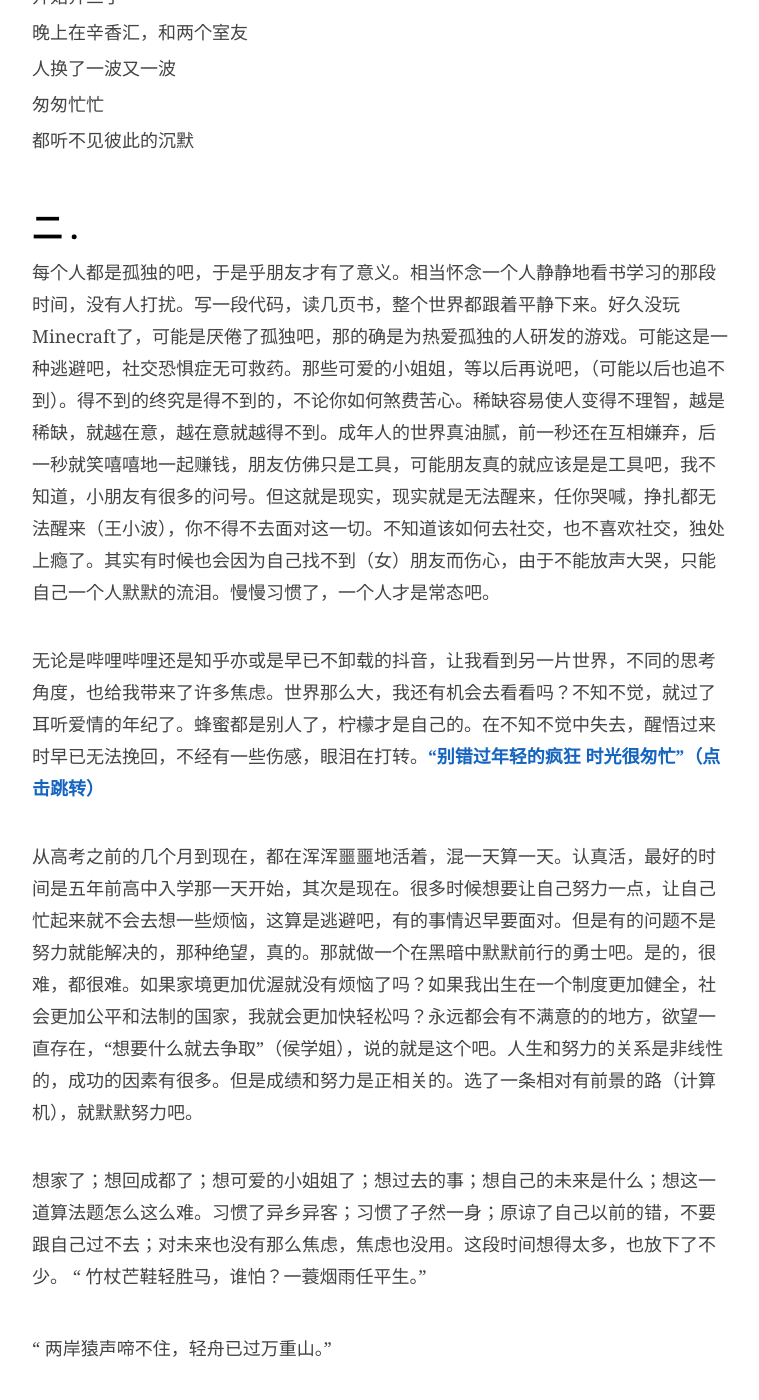
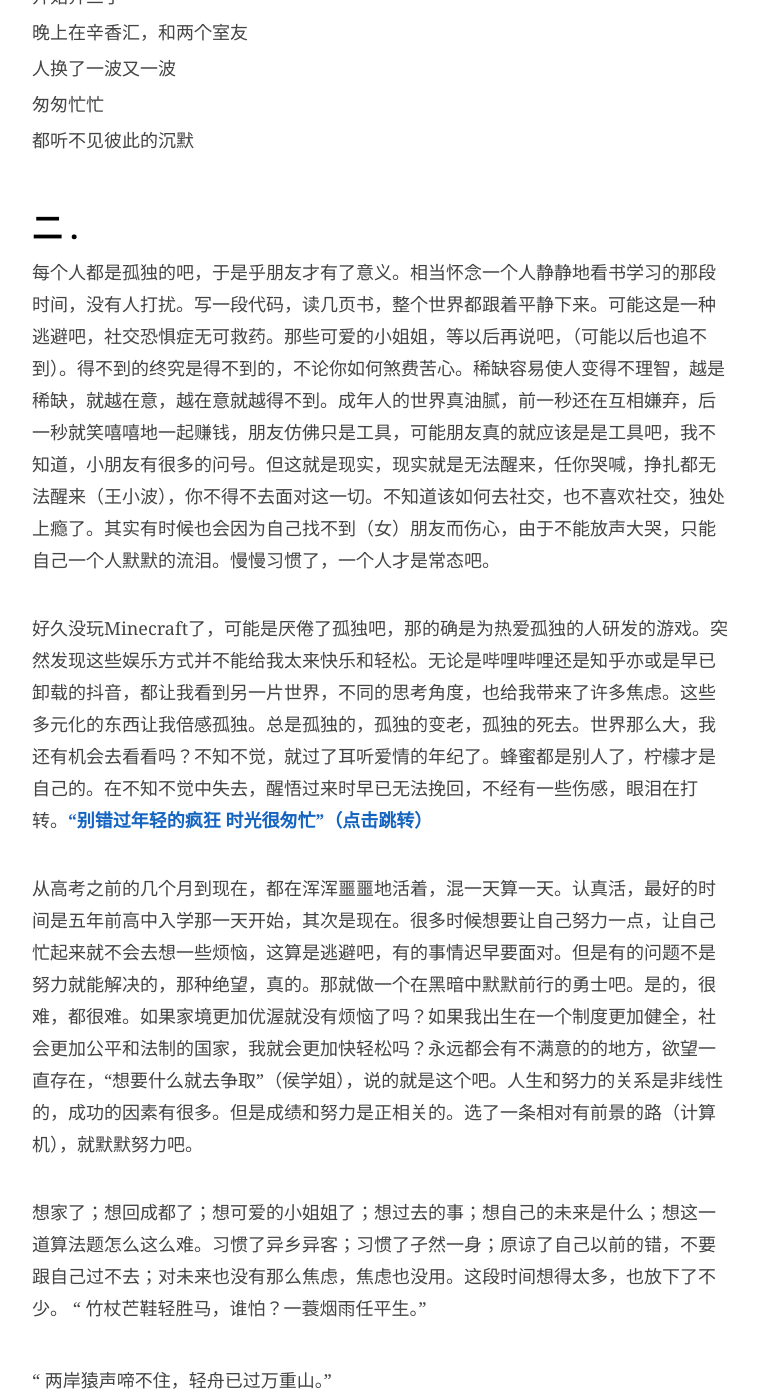
Before and after one commit to JaydenYL/JaydenYL.github.io, a Jekyll site: the page built from _posts/2020-03-08-生快.md, in a window 1280 px wide and 1400 px high, scrolled down 681 px. Shown: the whole window, without its empty margins (258-1017 px from the left). Built offline with Jekyll 4.4.1, drawn with Linux system fonts in a browser that asks for light colours; comment, search, counter and statistics services are not loaded.

Commit message:
Update 2020-03-08-生快.md

```diff
--- a/_posts/2020-03-08-生快.md
+++ b/_posts/2020-03-08-生快.md
@@ -38,9 +38,9 @@ catalog: true 						# 是否归档
 
 ## 二 .
 
-每个人都是孤独的吧，于是乎朋友才有了意义。相当怀念一个人静静地看书学习的那段时间，没有人打扰。写一段代码，读几页书，整个世界都跟着平静下来。好久没玩Minecraft了，可能是厌倦了孤独吧，那的确是为热爱孤独的人研发的游戏。可能这是一种逃避吧，社交恐惧症无可救药。那些可爱的小姐姐，等以后再说吧，（可能以后也追不到）。得不到的终究是得不到的，不论你如何煞费苦心。稀缺容易使人变得不理智，越是稀缺，就越在意，越在意就越得不到。成年人的世界真油腻，前一秒还在互相嫌弃，后一秒就笑嘻嘻地一起赚钱，朋友仿佛只是工具，可能朋友真的就应该是是工具吧，我不知道，小朋友有很多的问号。但这就是现实，现实就是无法醒来，任你哭喊，挣扎都无法醒来（王小波），你不得不去面对这一切。不知道该如何去社交，也不喜欢社交，独处上瘾了。其实有时候也会因为自己找不到（女）朋友而伤心，由于不能放声大哭，只能自己一个人默默的流泪。慢慢习惯了，一个人才是常态吧。
+每个人都是孤独的吧，于是乎朋友才有了意义。相当怀念一个人静静地看书学习的那段时间，没有人打扰。写一段代码，读几页书，整个世界都跟着平静下来。可能这是一种逃避吧，社交恐惧症无可救药。那些可爱的小姐姐，等以后再说吧，（可能以后也追不到）。得不到的终究是得不到的，不论你如何煞费苦心。稀缺容易使人变得不理智，越是稀缺，就越在意，越在意就越得不到。成年人的世界真油腻，前一秒还在互相嫌弃，后一秒就笑嘻嘻地一起赚钱，朋友仿佛只是工具，可能朋友真的就应该是是工具吧，我不知道，小朋友有很多的问号。但这就是现实，现实就是无法醒来，任你哭喊，挣扎都无法醒来（王小波），你不得不去面对这一切。不知道该如何去社交，也不喜欢社交，独处上瘾了。其实有时候也会因为自己找不到（女）朋友而伤心，由于不能放声大哭，只能自己一个人默默的流泪。慢慢习惯了，一个人才是常态吧。
 
-<br>无论是哔哩哔哩还是知乎亦或是早已不卸载的抖音，让我看到另一片世界，不同的思考角度，也给我带来了许多焦虑。世界那么大，我还有机会去看看吗？不知不觉，就过了耳听爱情的年纪了。蜂蜜都是别人了，柠檬才是自己的。在不知不觉中失去，醒悟过来时早已无法挽回，不经有一些伤感，眼泪在打转。[**“别错过年轻的疯狂 时光很匆忙”（点击跳转）**](https://www.bilibili.com/video/av93784707?t=5)
+<br>好久没玩Minecraft了，可能是厌倦了孤独吧，那的确是为热爱孤独的人研发的游戏。突然发现这些娱乐方式并不能给我太来快乐和轻松。无论是哔哩哔哩还是知乎亦或是早已卸载的抖音，都让我看到另一片世界，不同的思考角度，也给我带来了许多焦虑。这些多元化的东西让我倍感孤独。总是孤独的，孤独的变老，孤独的死去。世界那么大，我还有机会去看看吗？不知不觉，就过了耳听爱情的年纪了。蜂蜜都是别人了，柠檬才是自己的。在不知不觉中失去，醒悟过来时早已无法挽回，不经有一些伤感，眼泪在打转。[**“别错过年轻的疯狂 时光很匆忙”（点击跳转）**](https://www.bilibili.com/video/av93784707?t=5)
 
 <br>从高考之前的几个月到现在，都在浑浑噩噩地活着，混一天算一天。认真活，最好的时间是五年前高中入学那一天开始，其次是现在。很多时候想要让自己努力一点，让自己忙起来就不会去想一些烦恼，这算是逃避吧，有的事情迟早要面对。但是有的问题不是努力就能解决的，那种绝望，真的。那就做一个在黑暗中默默前行的勇士吧。是的，很难，都很难。如果家境更加优渥就没有烦恼了吗？如果我出生在一个制度更加健全，社会更加公平和法制的国家，我就会更加快轻松吗？永远都会有不满意的的地方，欲望一直存在，“想要什么就去争取”（侯学姐），说的就是这个吧。人生和努力的关系是非线性的，成功的因素有很多。但是成绩和努力是正相关的。选了一条相对有前景的路（计算机），就默默努力吧。
 
```
